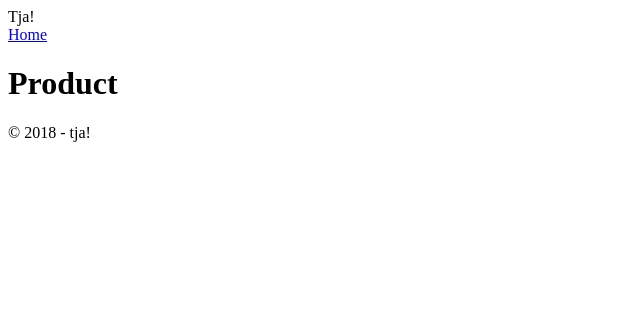
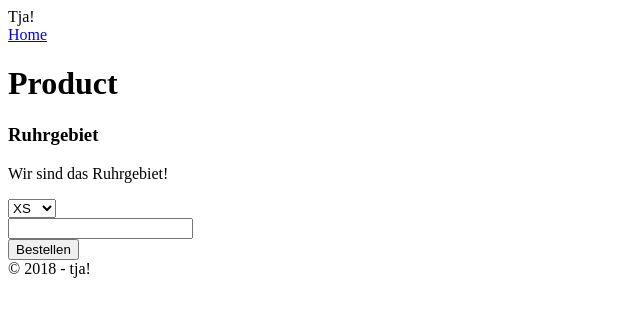
Before and after one commit to AndreasWebdev/vHove-php-webshop, a PHP site: page /product.php?product=1 in a window 1280 px wide. Shown: the top 317 px of the page, without its empty margins (0-640 px from the left). Run offline with PHP 8.4, Linux system fonts and the light colour scheme.

Commit message:
Update product.php

```diff
--- a/web/product.php
+++ b/web/product.php
@@ -10,6 +10,36 @@
       <h1>Product</h1>
 
       <?php
+        $product = $_GET['product'];
+
+        switch($product) {
+          case 1:
+            $productTitle = "Ruhrgebiet";
+            $productDesc = "Wir sind das Ruhrgebiet!";
+            break;
+          case 2:
+            $productTitle = "Gelsenkirchen";
+            $productDesc = "Da is Schalke04 Land und so..";
+            break;
+        }
+      ?>
+
+      <h3><?=$productTitle;?></h3>
+      <p><?=$productDesc;?></p>
+
+      <form action="checkout.php" method="POST">
+        <select name="size">
+          <option value="xs">XS</option>
+          <option value="s">S</option>
+          <option value="m">M</option>
+          <option value="xl">XL</option>
+          <option value="xxl">XXL</option>
+        </select><br />
+        <input type="number" name="amount" /><br />
+        <input type="submit" value="Bestellen" />
+      </form>
+
+      <?php
         include('template/footer.php');
       ?>
     </body>
```
